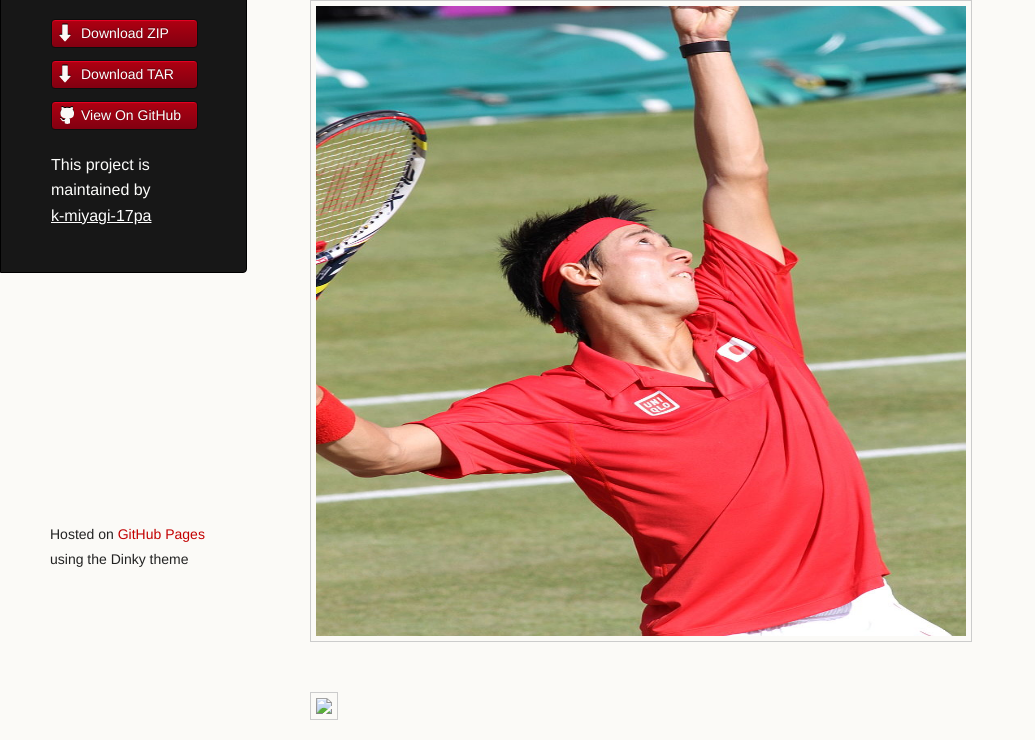
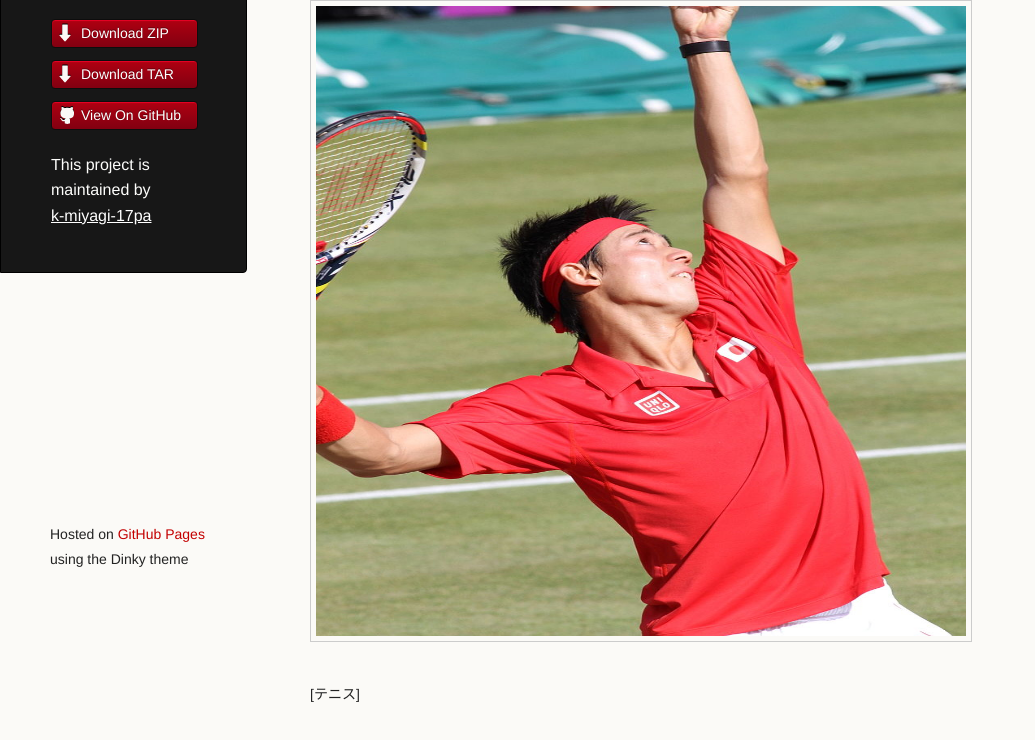
Before and after one commit to k-miyagi-17pa/web, a plain HTML site: page index.html in a window 1280 px wide. Shown: the part 196-936 px from the top of the page, without its empty margins (0-1035 px from the left). Drawn offline with Linux system fonts and the light colour scheme.

Commit message:
Update index.html

```diff
--- a/index.html
+++ b/index.html
@@ -38,7 +38,6 @@
 <h3>
 <a id="好きなこと" class="anchor" href="#%E5%A5%BD%E3%81%8D%E3%81%AA%E3%81%93%E3%81%A8" aria-hidden="true"><span aria-hidden="true" class="octicon octicon-link"></span></a>好きなこと</h3>
 <img src="images/800px-TENNIS_Nishikori_vs_Nishikori,_portrait_of_an_athlete's_internal_struggle.jpg" /width="900" height="630">
-<img src=”画像のURL” width=”900” height=”630“>
 <p>[テニス]</p>
 
 <h3>
```
